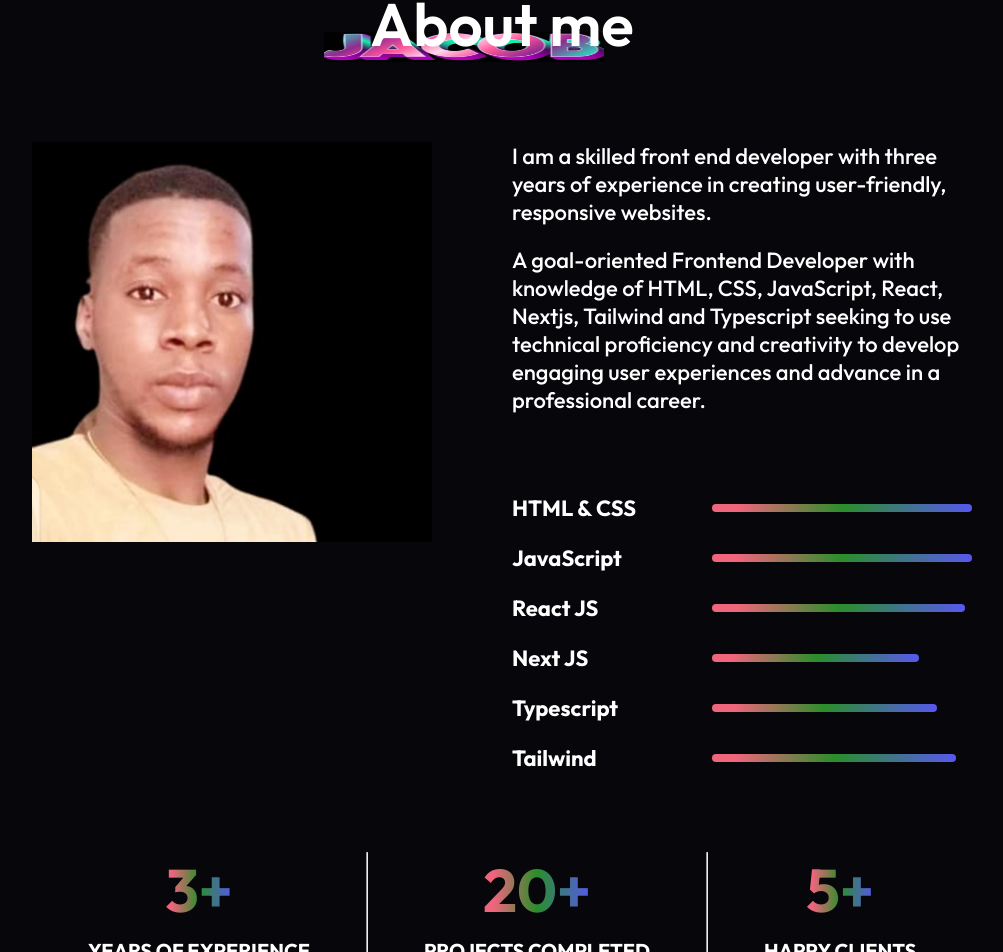
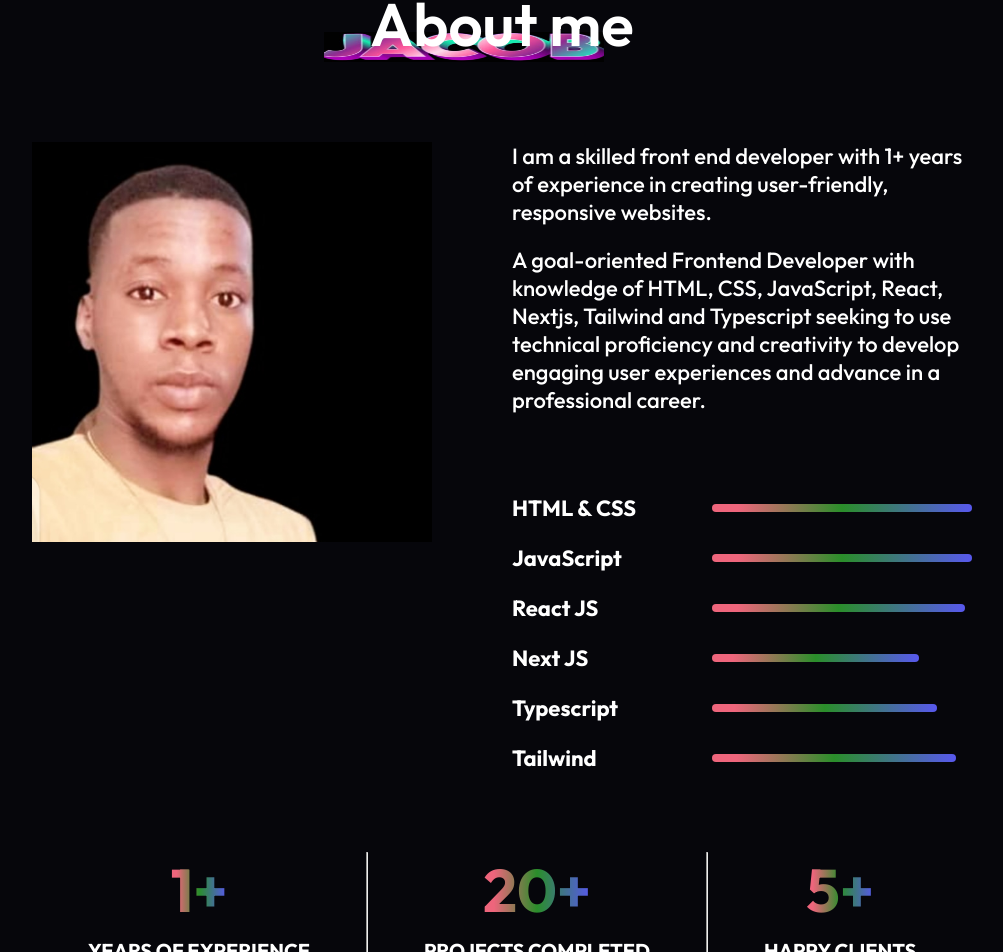
Before and after one commit to BlakWeb/Personal-Portfolio, a React (Vite) app: page / in a window 1280 px wide. Shown: the part 1078-2030 px from the top of the page, without its empty margins (138-1141 px from the left). Built offline with nearby package versions, Linux system fonts and the light colour scheme.

Commit message:
Update About.jsx

```diff
--- a/src/components/About/About.jsx
+++ b/src/components/About/About.jsx
@@ -17,7 +17,7 @@ const About = () => {
         <div className="about-right">
           <div className="about-para">
             <p>
-              I am a skilled front end developer with three years of experience
+              I am a skilled front end developer with 1+ years of experience
               in creating user-friendly, responsive websites.
             </p>
             <p>
@@ -57,7 +57,7 @@ const About = () => {
       </div>
       <div className="about-achievements">
         <div className="about-achievement">
-          <h1>3+</h1>
+          <h1>1+</h1>
           <p>YEARS OF EXPERIENCE</p>
         </div>
         <hr />
```
